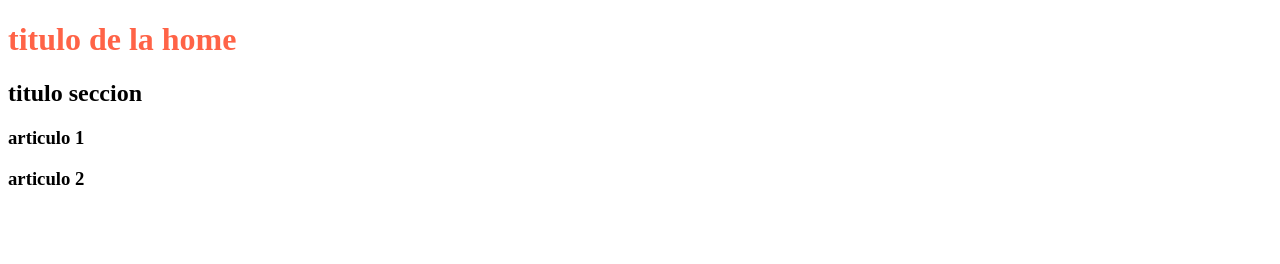
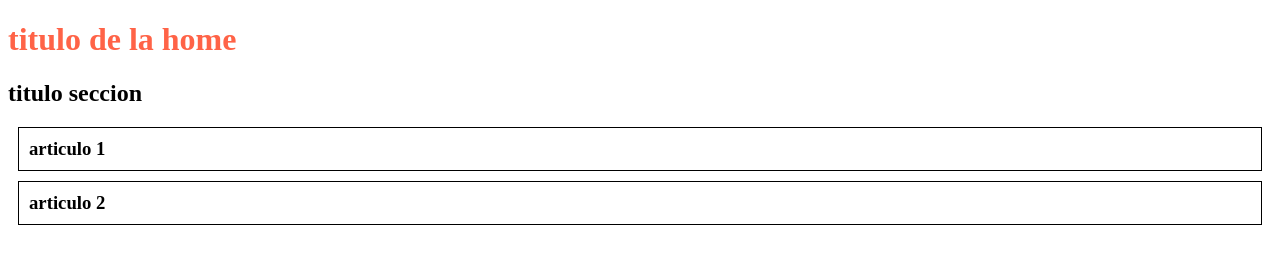
Before and after one commit to israelazdj/proyecto3_git, a plain HTML site: page index.html in a window 1280 px wide. Drawn offline with Linux system fonts and the light colour scheme.

Commit message:
cambio borde css

```diff
--- a/css/style.css
+++ b/css/style.css
@@ -1,7 +1,7 @@
 h1{
     color: tomato;
 }
-articulo{
+h3{
     padding: 10px;
     border: 1px solid black;
      margin:10px ;
```
